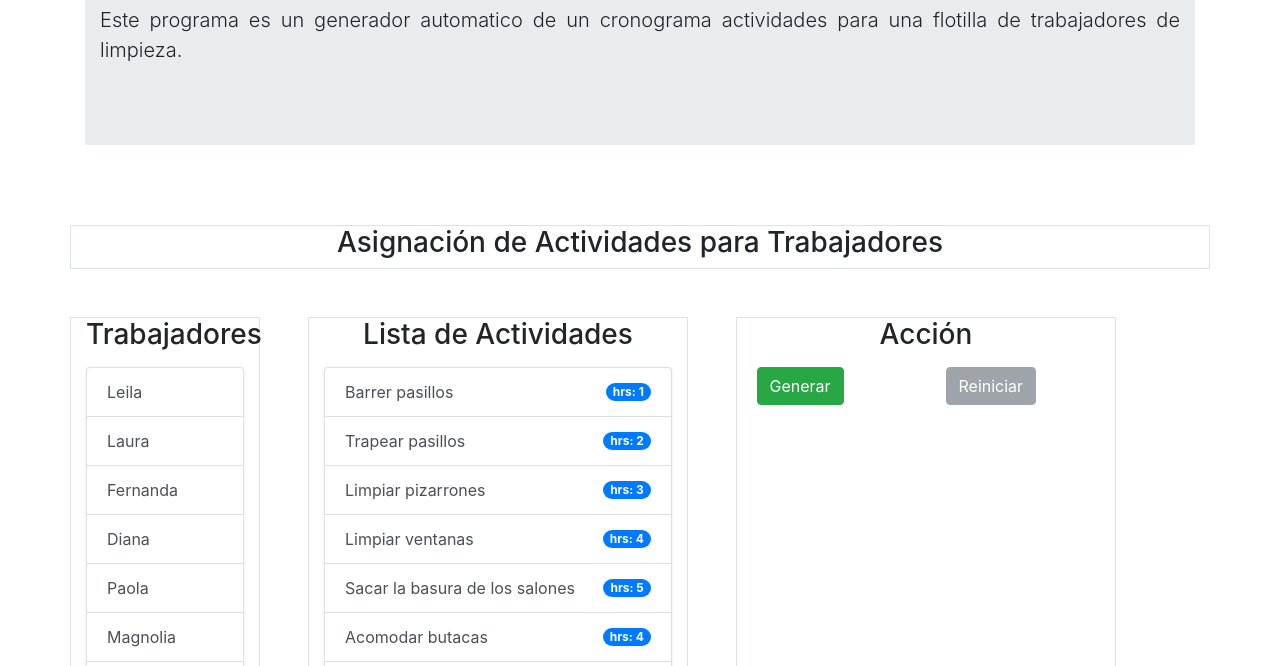
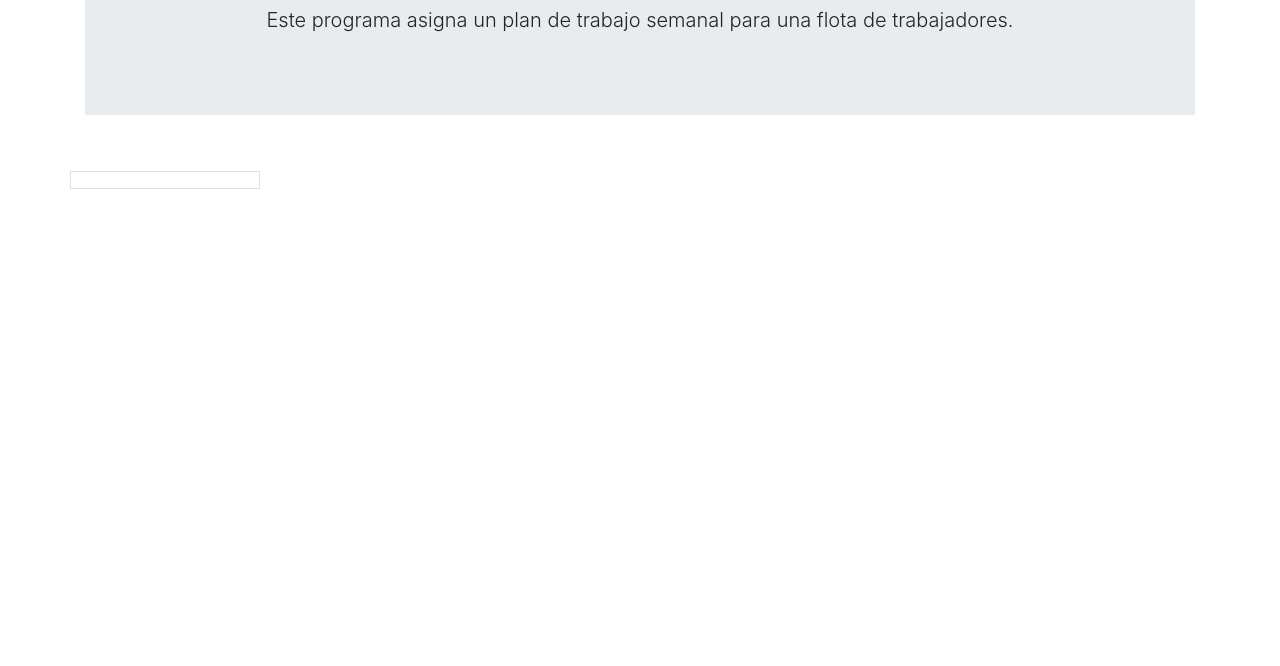
Before and after one commit to martinmendozadev/schedule-allocator, a plain HTML site: page index.html in a window 1280 px wide. Shown: the part 134-800 px from the top of the page. Drawn offline with Linux system fonts and the light colour scheme.

Commit message:
Iniciando Proyecto
I made a new file HTML and copyed all index in there, because I need
index for present the proyect with a small presentation.

```diff
--- a/index.html
+++ b/index.html
@@ -21,49 +21,17 @@
                 <div class="jumbotron jumbotron-fluid">
                     <div class="container">
                         <h1 class="display-4 text-center">Generador de Cronograma</h1>
-                        <p class="lead text-justify">Este programa es un generador automatico de un cronograma
-                            actividades para una flotilla de trabajadores de limpieza.</p>
+                        <p class="lead text-center">Este programa asigna un plan de trabajo semanal para una flota de trabajadores.</p>
                     </div>
                 </div>
             </div>
         </div>
 
-        <div class="row my-5">
-            <div class="col border"><h3 class="text-center">Asignación de Actividades  para Trabajadores</h3>
-                <div id="cronograma" class="col"></div>
-            </div>
-        </div>
-
         <div class="row mt-4">
             <div class="col-2 border">
-                <h3 class="text-center">Trabajadores</h3>
-                <div id="lista-nombres" class="shadow-sm bg-white rounded my-3"></div>
+                <h3 class="text-center"></h3>
+                <div id="" class="shadow-sm bg-white rounded my-3"></div>
             </div>
-
-            <div class="col-4 ml-5 border">
-                <h3 class="text-center">Lista de Actividades</h3>
-                <div id="lista-actividades" class="shadow-sm bg-white rounded my-3"></div>
-            </div>
-
-            <div class="col-4 ml-5 border">
-                <h3 class="text-center">Acción</h3>
-                <div class="row mt-3">
-                    <div class="col-6">
-                        <form action="#" id="formulario">
-                            <label for="generar"></label>
-                            <input type="submit" id="generar" class="btn btn-success" value="Generar">
-                        </form>
-                    </div>
-
-                    <div class="col-6">
-                        <form action="#" id="formulario2">
-                            <label for="reiniciar"></label>
-                            <input type="submit" id="reiniciar" class="btn btn-secondary" value="Reiniciar" disabled>
-                        </form>
-                    </div>
-                </div>
-            </div>
-
         </div>
     </div>
 
```
